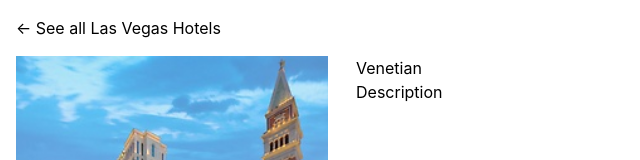
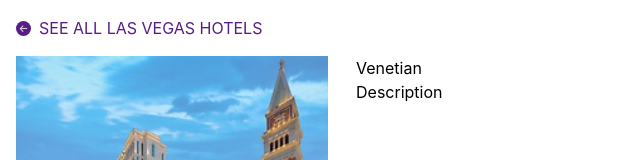
Before and after one commit to jeff-soriano/hotel-app, a React (Create React App) app: page / in a window 1280 px wide. Shown: the top 160 px of the page, without its empty margins (0-640 px from the left). Built offline with nearby package versions, Linux system fonts and the light colour scheme; no server answers; a web font is replaced by a local one.

Commit message:
Implement header link and venetian image

```diff
--- a/src/App.js
+++ b/src/App.js
@@ -19,7 +19,18 @@ export default function App() {
 
   return (
     <div className="p-4">
-      <div className="mb-4">&#8592; See all Las Vegas Hotels</div>
+      <a
+        href="/"
+        className="mb-4 flex items-center text-purple-900 hover:underline"
+      >
+        <span
+          className="bg-purple-900 text-white rounded-full flex items-center justify-center mr-2"
+          style={{ height: '15px', width: '15px', fontSize: '10px' }}
+        >
+          &#8592;
+        </span>
+        SEE ALL LAS VEGAS HOTELS{' '}
+      </a>
       <div className="flex gap-x-7">
         <div className="w-1/4">
           <img
@@ -27,7 +38,7 @@ export default function App() {
             alt="Venetian hotel"
             className="mb-8 w-full"
           />
-          <ul className="py-2.5 px-3 bg-gray-100	">
+          <ul className="py-2.5 px-3 bg-gray-100">
             {hotels.map((hotel, index) => {
               return (
                 <li
@@ -43,7 +54,7 @@ export default function App() {
             })}
           </ul>
         </div>
-        <div className="grow">
+        <div>
           <div>Venetian</div>
           <div>Description</div>
         </div>
```
